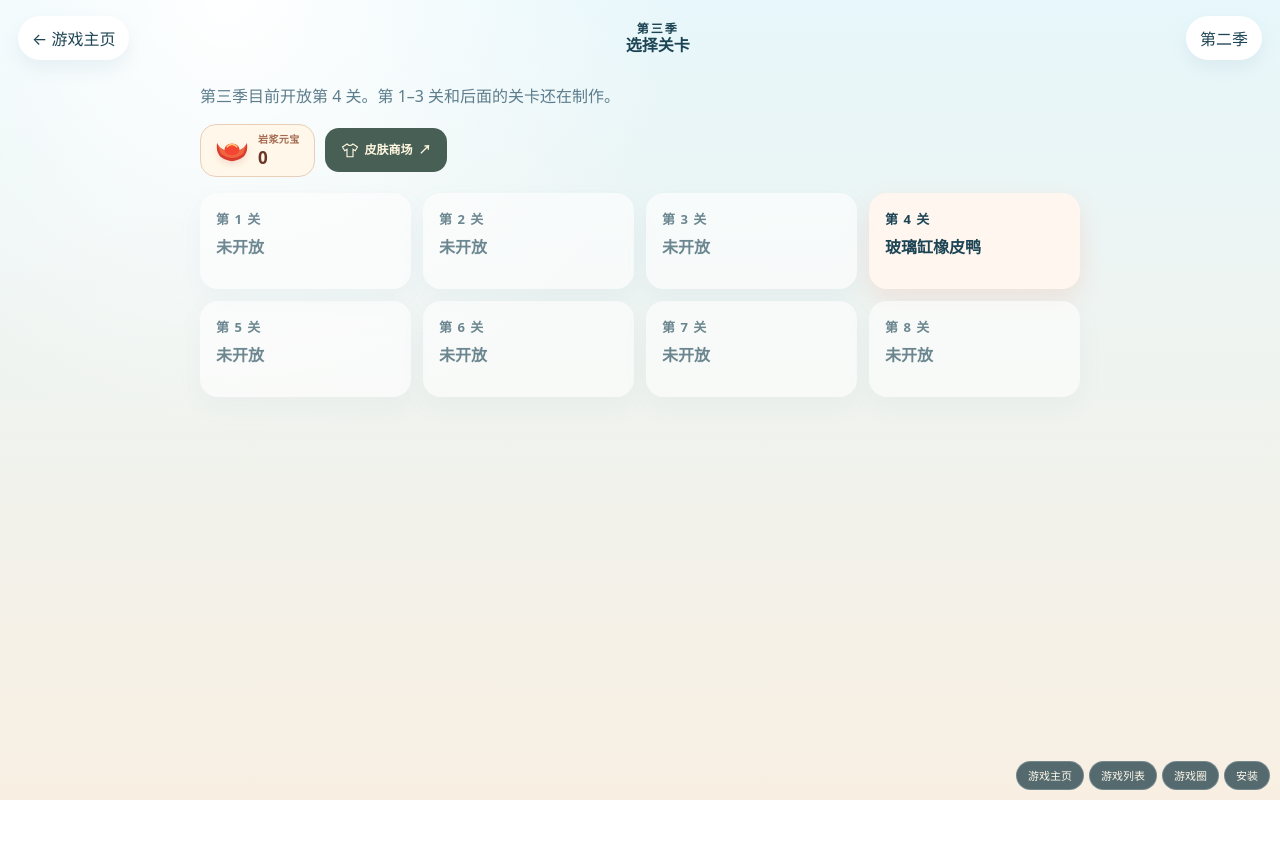
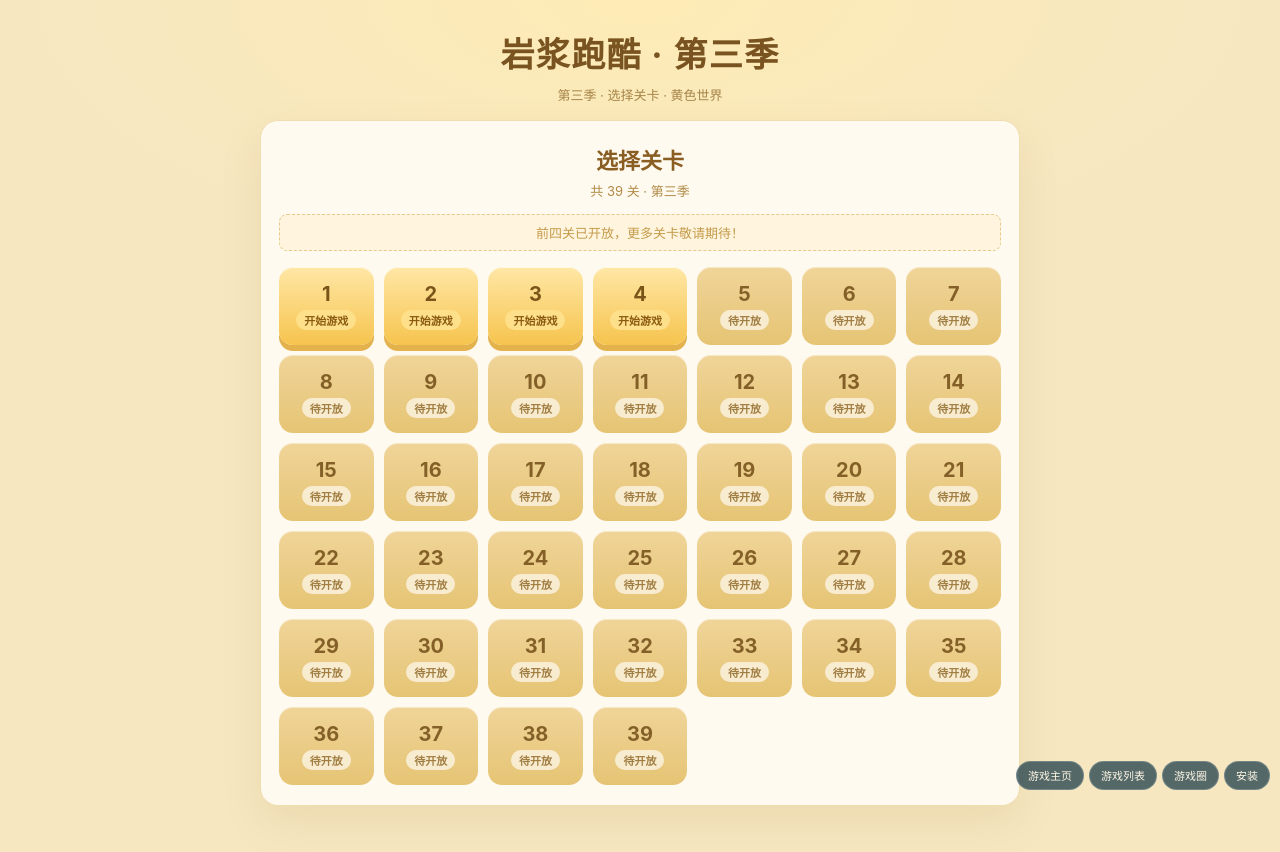
Before and after one commit to ytyisme/yyy, a plain HTML site: page season3.html in a window 1280 px wide. Before the commit the page ends 800 px from the top, so only its background shows below. Drawn offline with Linux system fonts and the light colour scheme.

Commit message:
第三季选关改回黄色39关，第4关接入玻璃缸橡皮鸭。
前三关仍指向原来的入口，第5关以后保持待开放。

Co-authored-by: 杨天宇 <yty@mjytech.com>

```diff
--- a/lib/xiaoyan.mjs
+++ b/lib/xiaoyan.mjs
@@ -12,7 +12,8 @@ export function answerQuestion(question,knowledge,previousLevel=null){
    const entry=knowledge.find(item=>item.id==='season3-level-4');
    if(entry)return {text:entry.text,source:entry.title,level:null};
   }
-  return {text:'第三季这一关还没有开放。目前开放第4关玻璃缸橡皮鸭。',source:'第三季关卡列表',level:season3};
+  if(season3>=1&&season3<=3)return {text:'第三季第'+season3+'关已经开放，从第三季选关页进入。这一关的详细步骤还没有写进资料。',source:'第三季关卡列表',level:season3};
+  return {text:'第三季这一关还没有开放。目前开放前四关，第4关是玻璃缸橡皮鸭。',source:'第三季关卡列表',level:season3};
  }
  if(level&&level>24)return {text:'这关还没有开放，我没有它的玩法资料。蓝色版目前开放第1–24关。',source:'当前关卡列表',level};
  const ranked=knowledge.filter(e=>!level||e.level===level||e.level===null).map(e=>{
--- a/season3.css
+++ b/season3.css
@@ -1,24 +1,86 @@
-:root{color-scheme:light;--ink:#1d4454;--muted:#5d7d8c;--lava:#ef6a4a}
+:root{color-scheme:light;--ink:#6d4b16;--gold:#c9852a}
 *{box-sizing:border-box}
-body{margin:0;min-height:100dvh;background:
-  radial-gradient(circle at 18% 0,#fff 0,transparent 34%),
-  linear-gradient(180deg,#e7f7fb 0,#f8efe2 100%);
-  color:var(--ink);font-family:system-ui,-apple-system,"PingFang SC","Microsoft YaHei",sans-serif}
-a,button{font:inherit;color:inherit}
-a{text-decoration:none}
-button{border:0;background:none;cursor:pointer}
-button:focus-visible,a:focus-visible{outline:3px solid var(--lava);outline-offset:3px}
-header{display:flex;align-items:center;justify-content:space-between;gap:12px;padding:16px 18px}
-header a{border-radius:999px;background:#fff;padding:10px 14px;box-shadow:0 8px 18px #7ea8b822}
-header div{display:flex;flex-direction:column;align-items:center;line-height:1.15}
-header b{font-size:12px;letter-spacing:.16em}
-header span{font-weight:800}
-main{width:min(880px,calc(100% - 28px));margin:8px auto 40px}
-.intro{margin:0 0 14px;color:var(--muted);line-height:1.6}
-.grid{display:grid;grid-template-columns:repeat(auto-fill,minmax(180px,1fr));gap:12px;margin-top:16px}
-.grid button{display:flex;flex-direction:column;align-items:flex-start;gap:6px;min-height:96px;padding:16px;border-radius:18px;background:#fff;text-align:left;box-shadow:0 10px 24px #7ea8b822}
-.grid b{font-size:13px;letter-spacing:.08em}
-.grid span{font-size:16px;font-weight:800}
-.grid .locked{opacity:.62}
-.grid .open{background:#fff7ef;box-shadow:0 10px 24px #ef6a4a22}
-.tip{min-height:1.5em;color:#9a3b28;font-weight:700}
+html,body{margin:0;min-height:100%}
+body{
+  font-family:"Noto Sans SC",-apple-system,"PingFang SC","Microsoft YaHei",sans-serif;
+  color:var(--ink);
+  background:
+    radial-gradient(ellipse 80% 50% at 50% 0,rgba(255,236,180,.9),transparent 60%),
+    #f6e7c1;
+}
+button{font:inherit}
+button:focus-visible,a:focus-visible{outline:3px solid var(--gold);outline-offset:3px}
+.top{padding:28px 16px 8px;text-align:center}
+.top h1{margin:0;font-size:clamp(26px,4vw,34px);letter-spacing:.04em;color:#7a5420}
+.tag{margin:8px 0 0;color:#a68448;font-size:13px}
+.level-select{display:grid;place-items:start center;padding:8px 16px 72px}
+.level-select-card{
+  width:min(760px,100%);
+  padding:22px 18px 20px;
+  background:#fffaf0;
+  border:1px solid #f0ddb0;
+  border-radius:18px;
+  box-shadow:0 16px 40px rgba(166,120,40,.12);
+}
+.level-select-card h2{margin:0 0 6px;text-align:center;font-size:22px;color:#8a5e22}
+.level-select-desc{margin:0 0 14px;text-align:center;color:#b08a46;font-size:13px}
+.phone-join{
+  margin:0 0 16px;
+  padding:8px 10px;
+  text-align:center;
+  color:#c49a4a;
+  font-size:13px;
+  border:1px dashed #e6c98a;
+  border-radius:8px;
+  background:rgba(255,236,190,.35);
+}
+.level-grid{display:grid;grid-template-columns:repeat(7,minmax(0,1fr));gap:10px}
+.level-cell{
+  appearance:none;
+  min-height:78px;
+  padding:10px 4px 8px;
+  border:0;
+  border-radius:14px;
+  display:flex;
+  flex-direction:column;
+  align-items:center;
+  justify-content:center;
+  gap:6px;
+  cursor:pointer;
+  color:#7a5418;
+  background:linear-gradient(180deg,#efd292,#e4c06a);
+  box-shadow:inset 0 1px 0 rgba(255,255,255,.45);
+}
+.level-cell b{font-size:20px;line-height:1}
+.level-cell span{
+  font-size:11px;
+  font-weight:700;
+  padding:2px 8px;
+  border-radius:999px;
+  background:rgba(255,250,240,.72);
+  color:#9a7434;
+}
+.level-cell.open{
+  background:linear-gradient(180deg,#ffe7a6,#f6c44e);
+  box-shadow:0 6px 0 #e3b24d,inset 0 1px 0 rgba(255,255,255,.7);
+}
+.level-cell.open span{background:#ffe08a;color:#8a5a12}
+.level-cell.locked{opacity:.92}
+.level-cell:hover{filter:brightness(1.04)}
+.level-tip{
+  margin:14px 0 0;
+  padding:10px;
+  text-align:center;
+  color:#8a4e16;
+  background:rgba(255,196,90,.18);
+  border:1px solid rgba(214,160,60,.4);
+  border-radius:10px;
+  font-size:13px;
+  font-weight:700;
+}
+.level-tip.hidden{display:none}
+@media(max-width:680px){
+  .level-grid{grid-template-columns:repeat(4,minmax(0,1fr))}
+  .level-cell{min-height:70px}
+  .level-cell b{font-size:18px}
+}
--- a/season3.html
+++ b/season3.html
@@ -2,48 +2,61 @@
 <html lang="zh-CN">
 <head>
   <meta charset="utf-8">
-  <meta name="viewport" content="width=device-width,initial-scale=1,viewport-fit=cover">
-  <meta name="theme-color" content="#d7f3f8">
-  <title>第三季 · 选择关卡</title>
-  <meta name="description" content="岩浆跑酷第三季。第4关玻璃缸橡皮鸭已经开放。">
-  <link rel="stylesheet" href="lava-wallet.css">
+  <meta name="viewport" content="width=device-width, initial-scale=1">
+  <title>岩浆跑酷 · 第三季 · 选择关卡</title>
+  <meta name="description" content="岩浆跑酷第三季，共 39 关。前四关已开放，第4关是玻璃缸橡皮鸭。">
+  <link rel="canonical" href="./season3.html">
   <link rel="stylesheet" href="season3.css">
   <link rel="manifest" href="manifest.webmanifest">
+  <meta name="theme-color" content="#f6e7c1">
   <meta name="apple-mobile-web-app-capable" content="yes">
   <meta name="mobile-web-app-capable" content="yes">
   <meta name="apple-mobile-web-app-title" content="岩浆跑酷">
   <link rel="apple-touch-icon" href="app-icons/icon-180.png">
   <link rel="icon" type="image/png" href="app-icons/icon-192.png">
   <link rel="stylesheet" href="pwa.css">
-  <script type="module" src="lava-wallet.js"></script>
   <script defer src="pwa.js"></script>
 </head>
 <body>
-  <header>
-    <a href="app.html">← 游戏主页</a>
-    <div><b>第三季</b><span>选择关卡</span></div>
-    <a href="season2.html">第二季</a>
+  <header class="top">
+    <h1>岩浆跑酷 · 第三季</h1>
+    <p class="tag">第三季 · 选择关卡 · 黄色世界</p>
   </header>
-  <main>
-    <p class="intro">第三季目前开放第 4 关。第 1–3 关和后面的关卡还在制作。</p>
-    <div data-lava-wallet></div>
-    <div id="grid" class="grid"></div>
-    <p id="tip" class="tip" role="status"></p>
+  <main class="level-select">
+    <div class="level-select-card">
+      <h2>选择关卡</h2>
+      <p class="level-select-desc">共 39 关 · 第三季</p>
+      <p class="phone-join">前四关已开放，更多关卡敬请期待！</p>
+      <div id="level-grid" class="level-grid"></div>
+      <p id="level-tip" class="level-tip hidden" role="status"></p>
+    </div>
   </main>
   <script>
-    const OPEN = {4: {title: "玻璃缸橡皮鸭", href: "season3-lv4.html"}};
-    const TOTAL = 8;
-    const grid = document.getElementById("grid");
-    const tip = document.getElementById("tip");
+    const TOTAL = 39;
+    const OPEN = {
+      1: "season3-lv1.html",
+      2: "season3-lv2.html",
+      3: "season3-lv3.html",
+      4: "season3-lv4.html"
+    };
+    const NAMES = {4: "玻璃缸橡皮鸭"};
+    const grid = document.getElementById("level-grid");
+    const tip = document.getElementById("level-tip");
     for (let i = 1; i <= TOTAL; i++) {
+      const href = OPEN[i];
       const button = document.createElement("button");
       button.type = "button";
-      const open = OPEN[i];
-      button.className = open ? "open" : "locked";
-      button.innerHTML = "<b>第 " + i + " 关</b><span>" + (open ? open.title : "未开放") + "</span>";
+      button.className = href ? "level-cell open" : "level-cell locked";
+      button.dataset.level = String(i);
+      button.setAttribute("aria-label", "第 " + i + " 关" + (NAMES[i] ? " " + NAMES[i] : "") + "，" + (href ? "开始游戏" : "待开放"));
+      button.innerHTML = "<b>" + i + "</b><span>" + (href ? "开始游戏" : "待开放") + "</span>";
       button.addEventListener("click", () => {
-        if (open) location.href = open.href;
-        else tip.textContent = "第 " + i + " 关还在制作。第三季目前开放第 4 关玻璃缸橡皮鸭。";
+        if (href) {
+          location.href = href;
+          return;
+        }
+        tip.textContent = "第 " + i + " 关还在制作。第三季目前开放前四关。";
+        tip.classList.remove("hidden");
       });
       grid.appendChild(button);
     }
```
Also changed, not shown: app.html (+1 -1 lines), tests/duck-tank.test.mjs (+8 -1 lines), app.css, precache-assets.js, 1 other file.
